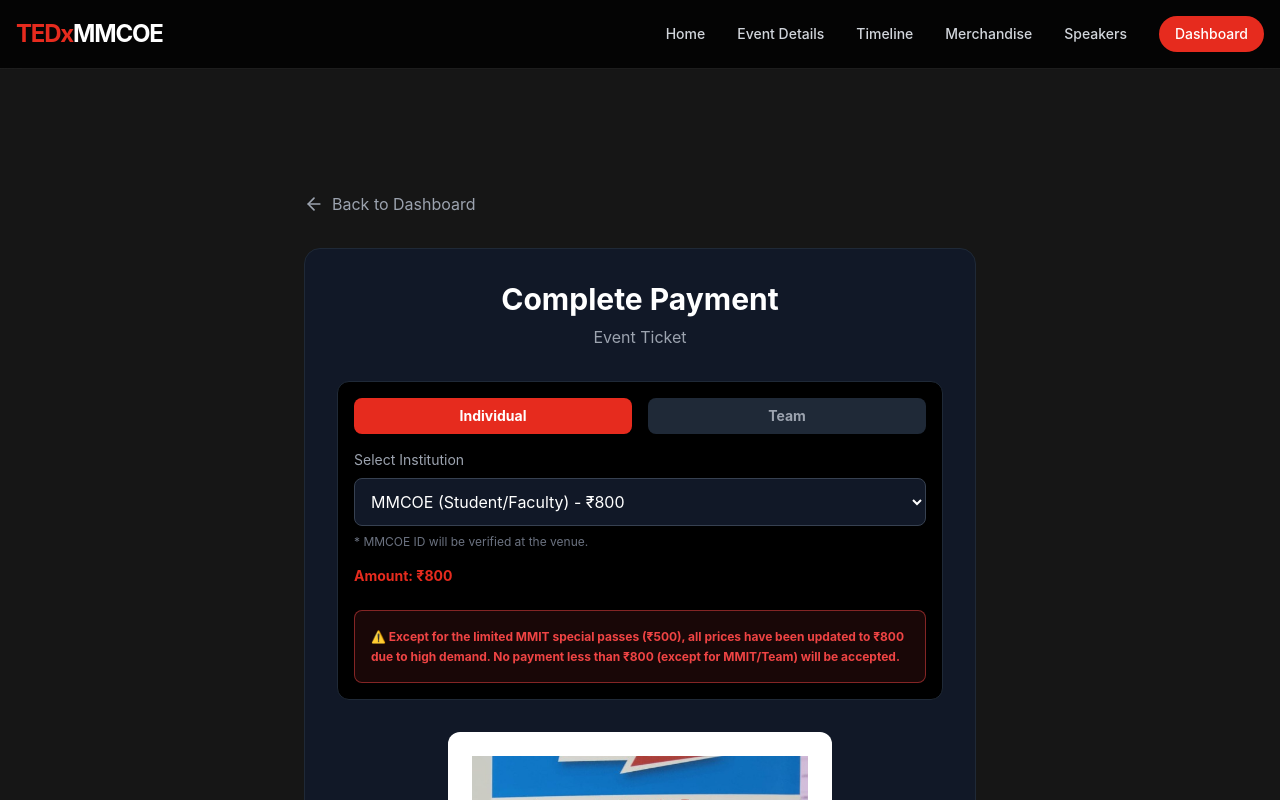
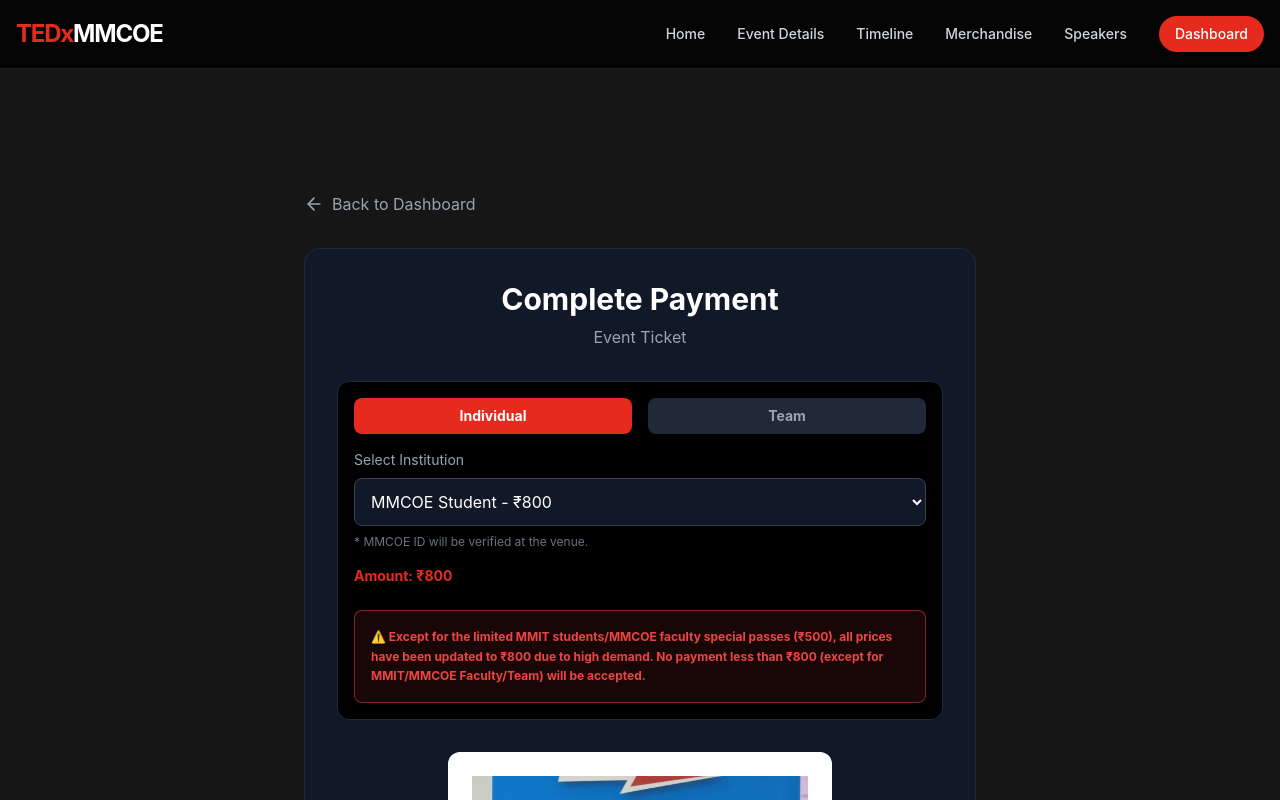
Before and after one commit to aad1patil/tedxmmcoe_website, a React (Vite) app in the folder client/: page /payment in a window 1280 px wide. Shown: the top 800 px of the page. Built offline with nearby package versions, Linux system fonts and the light colour scheme; sample sign-in values are in the browser's storage.

Commit message:
style: refine payment labels for MMCOE students and faculty

```diff
--- a/client/src/pages/Payment.tsx
+++ b/client/src/pages/Payment.tsx
@@ -161,7 +161,7 @@
                                         onChange={(e) => setInstitution(e.target.value)}
                                         className="w-full bg-gray-900 border border-gray-700 rounded-lg p-3 focus:border-ted-red focus:outline-none transition-colors"
                                     >
-                                        <option value="MMCOE">MMCOE (Student/Faculty) - ₹800</option>
+                                        <option value="MMCOE">MMCOE Student - ₹800</option>
                                         <option value="MMIT">MMIT Students/MMCOE Faculty - ₹500</option>
                                         <option value="Other">Community Pass / External - ₹800</option>
                                     </select>
@@ -175,7 +175,7 @@
 
                                     <div className="bg-red-500/10 border border-red-500/50 rounded-lg p-4 mt-6">
                                         <p className="text-red-500 text-xs font-bold leading-relaxed">
-                                            ⚠️ Except for the limited MMIT special passes (₹500), all prices have been updated to ₹800 due to high demand. No payment less than ₹800 (except for MMIT/Team) will be accepted.
+                                            ⚠️ Except for the limited MMIT students/MMCOE faculty special passes (₹500), all prices have been updated to ₹800 due to high demand. No payment less than ₹800 (except for MMIT/MMCOE Faculty/Team) will be accepted.
                                         </p>
                                     </div>
                                 </div>
```
